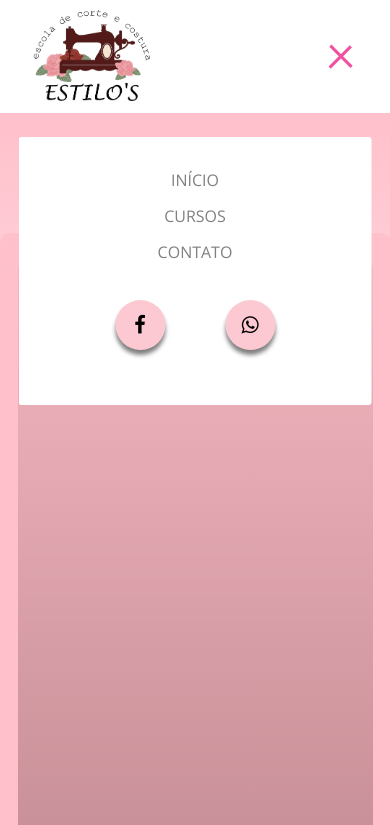
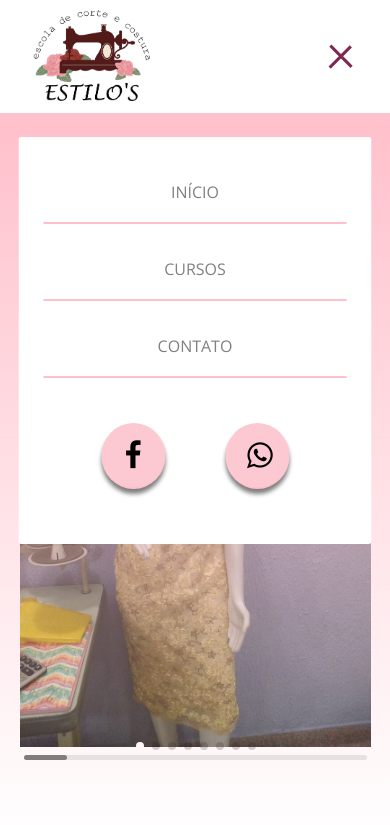
Before and after one commit to thiago-silva-santos/Escola-de-Costura, a plain HTML site: page HTML/index.html in a window 390 px wide. Both pictures are taken after a click on the element 345 px from the left and 56 px from the top of the page. Shown: the top 825 px of the page. Drawn offline with nearby package versions, Linux system fonts and the light colour scheme.

Commit message:
Atualização layout

```diff
--- a/CSS/container.css
+++ b/CSS/container.css
@@ -1,3 +1,12 @@
+.container {
+    display: flex;
+    width: 1150px;
+    margin: 0 auto;
+    align-items: center;
+    padding: 30px 20px;
+    border-radius: 10px;
+    position: relative;
+}
 .titulo_container {
     display: flex;
     justify-content: center;
@@ -6,13 +15,14 @@
     margin: 0 auto;
     height: 80px;
 }
+
 .titulo_container h2 {
     width: 150px;
     text-align: center;
     font-family: 'Open Sans', sans-serif;
     text-transform: uppercase;
     font-weight: bold;
-    color: rgb(240, 80, 160);
+    color: rgb(190, 80, 150);
 }
 .span-titulo {
     display: block;
@@ -28,13 +38,3 @@
     right: 0;
     margin: 0 1em;
 }
-.container {
-    display: flex;
-    width: 1150px;
-    margin: 0 auto;
-    background-color: pink;
-    align-items: center;
-    padding: 30px 20px;
-    border-radius: 10px;
-    position: relative;
-}
--- a/CSS/header.css
+++ b/CSS/header.css
@@ -44,7 +44,7 @@
     align-items: center;
     width: 940px;
     margin: 0 auto;
-    padding: 10px 0;
+    padding: 15px 0;
 
 
 }
@@ -57,7 +57,7 @@
 .menu-span span {
     width: 100%;
     height: 3px;
-    background-color: rgb(240, 80, 160);
+    background-color: rgb(126, 41, 83);
     right: 10px;
     transform-origin: 0px 2px;
     transition: 0.5s;
@@ -87,16 +87,13 @@ nav {
     text-transform: uppercase;
     font-weight: 600;
     font-size: 18px;
-    color: rgb(240, 80, 160);
+    color: rgb(190, 80, 150);
 }
 
 .links a:hover {
 
-    border-bottom: 3px solid rgb(240, 80, 160);
-}
-.containermenu {
-    padding-left: 1.5rem;
-    padding-right: 1.5rem;
+    border-bottom: 3px solid rgb(190, 80, 150);
+
 }
 
 
@@ -117,8 +114,10 @@ nav {
     display: block;
     text-align: center;
     color: gray;
-    padding: 10px;
+    padding: 22px;
     text-decoration: none;
     text-transform: uppercase;
     font-family: 'Open Sans', sans-serif;
+    margin-bottom: 15px;
+    border-bottom: pink solid 2px;
 }
--- a/CSS/medias.css
+++ b/CSS/medias.css
@@ -11,9 +11,11 @@
 
 
 @media (max-width: 690px){
+    .container {
+        height: 500px;
+    }
     .swiper-container {
-        width: 300px;
-        height: 300px;
+        width: 100%;
     }
     #logo {
         width: 120px;
--- a/CSS/social-menu.css
+++ b/CSS/social-menu.css
@@ -4,8 +4,8 @@
 }
 
 .social-menu a .fa {
-    font-size: 20px;
-    line-height: 30px;
+    font-size: 30px;
+    line-height: 20px;
     transition: .6s;
     color: #000;
 }
@@ -21,8 +21,8 @@
 .social-menu a {
     position: relative;
     display: block;
-    width: 30px;
-    height: 30px;
+    width: 20px;
+    height: 20px;
     border-radius: 50%;
     text-align: center;
     background-color: rgb(252, 201, 210);
--- a/CSS/style.css
+++ b/CSS/style.css
@@ -2,7 +2,6 @@
 @import url('/CSS/social-menu.css');
 @import url('/CSS/animations.css');
 @import url('/CSS/container.css');
-@import url('/CSS/texto.css');
 @import url('/CSS/swiper.css');
 @import url('/CSS/footer.css');
 @import url('/CSS/medias.css');
--- a/CSS/swiper.css
+++ b/CSS/swiper.css
@@ -1,6 +1,6 @@
 .swiper-container {
-    width: 600px;
-    height: 600px;
+    width: 800px;
+    height: 700px;
     position: relative;
   }
   .swiper-slide {
--- a/CSS/texto.css
+++ /dev/null
@@ -1,20 +0,0 @@
-.texto {
-    display: flex;
-    flex-direction: column;
-    width: 450px;
-    background-color: rgba(80, 41, 41, 0.315);
-    font-family: 'Noto Sans TC', sans-serif;
-    height: 555px;
-    color: white;
-    padding: 20px;
-    border-radius: 5px;
-}
-.texto h1 {
-    margin-bottom: 30px;
-    text-transform: uppercase;
-    font-weight: 400;
-    text-align: center;
-}
-.texto p{
-    margin-bottom: 20px;
-}
--- a/HTML/index.html
+++ b/HTML/index.html
@@ -51,10 +51,8 @@
         <h2>Nossa criação</h2>
         <span class="span-titulo right"></span>
     </div>
+
     <div class="container">
-        <div class="texto">
-            <h1>Que tal transformar sua paixão em algo lucrativo e criativo?</h1>
-        </div>
                <!-- Slider main container -->
                <div class="swiper-container">
                 <!-- Additional required wrapper -->
@@ -79,6 +77,7 @@
                 <!-- If we need scrollbar -->
                 <div class="swiper-scrollbar"></div>
             </div>
+
     </div>
 
     <footer>
```
Also changed, not shown: IMG/banner2.jpg (added), 1 other file. Lines whose indentation alone changed are shown as unchanged.
